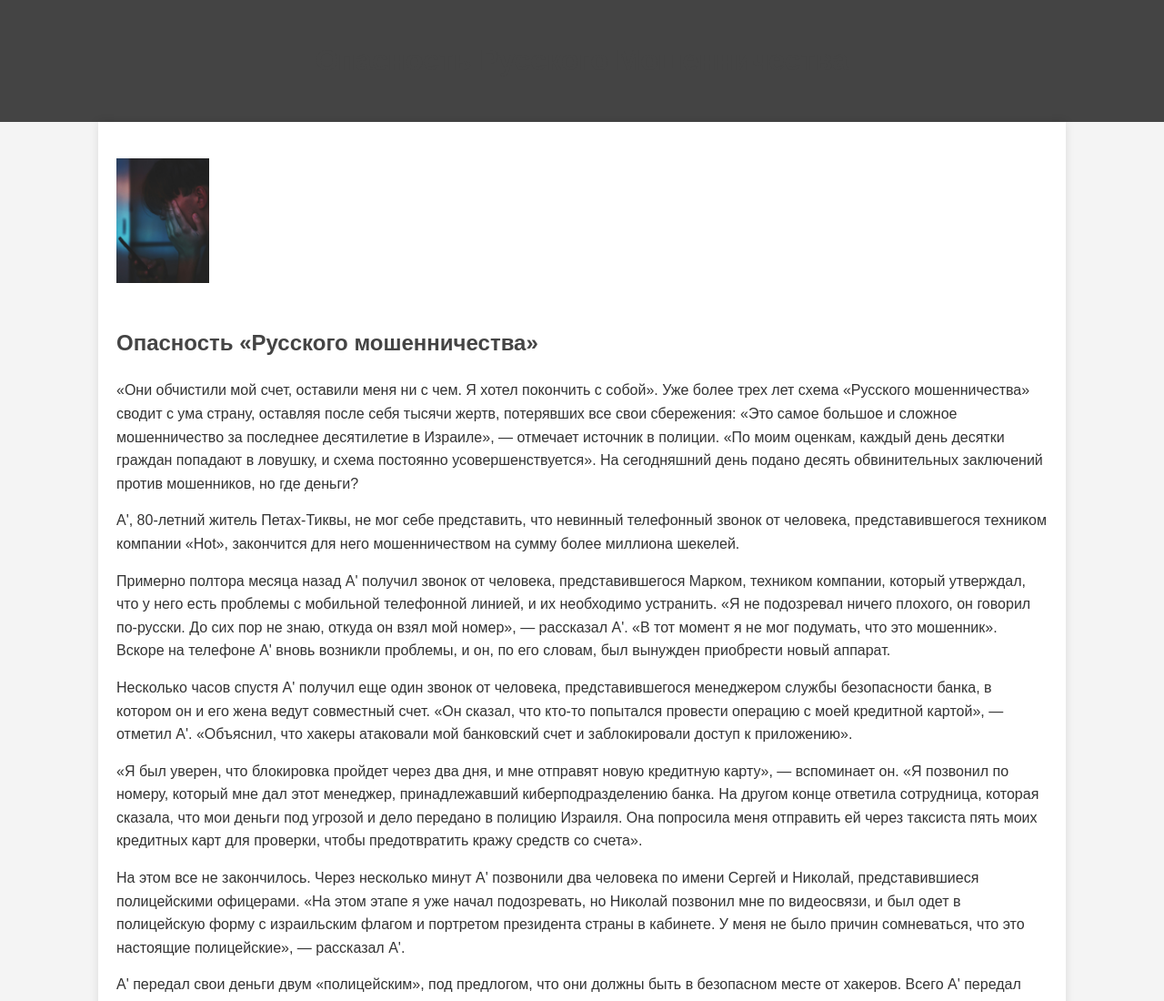
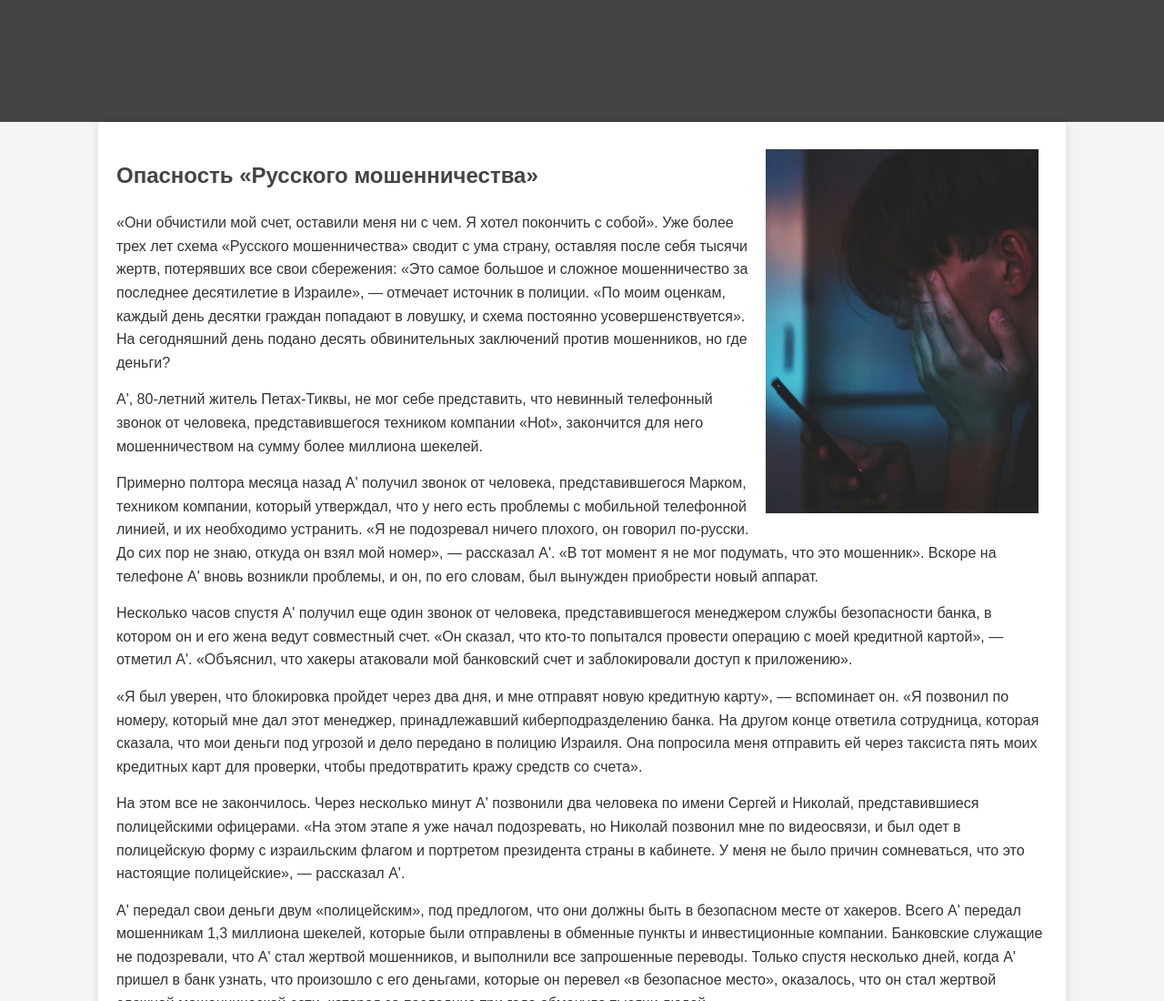
Before and after one commit to grinba/russian-scam-story, a plain HTML site: page index.html in a window 1280 px wide. Shown: the top 1100 px of the page at 91% size. Drawn offline with Linux system fonts and the light colour scheme; a script that the page names is missing.

Commit message:
Update index.html

```diff
--- a/index.html
+++ b/index.html
@@ -65,7 +65,9 @@
 
     <div class="container">
         <!-- Image Section -->
-       <img src="https://raw.githubusercontent.com/grinba/russian-scam-story/main/image.jpg" alt="Relevant image for the article" style="width:10%;height:auto;margin-top:20px;margin-bottom:20px;">
+   <img src="https://raw.githubusercontent.com/grinba/russian-scam-story/main/image.jpg"
+     alt="Relevant image for the article"
+     style="float: right; width: 300px; height: auto; margin: 10px;">
 
         <!-- Full Article Text -->
        <h2>Опасность «Русского мошенничества»</h2>
```
